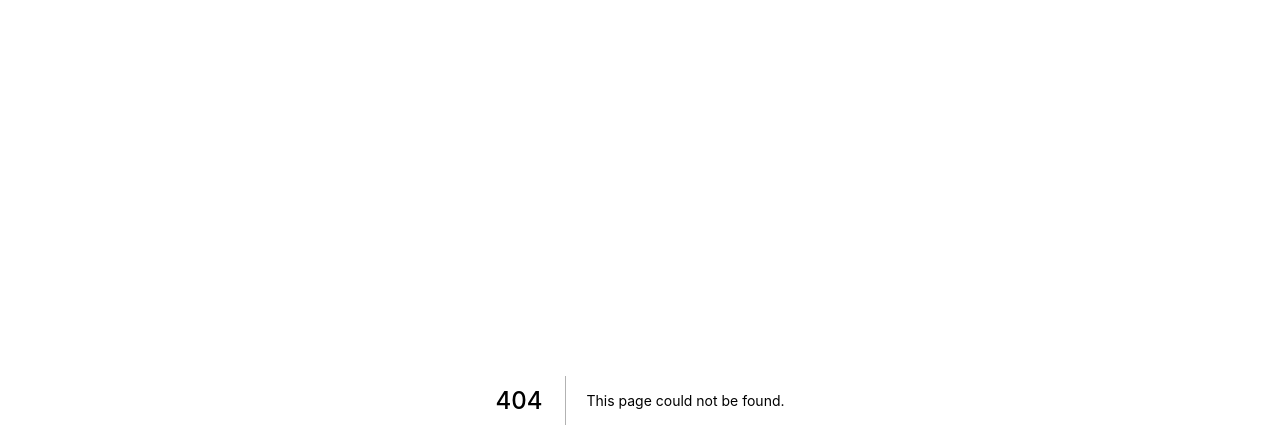
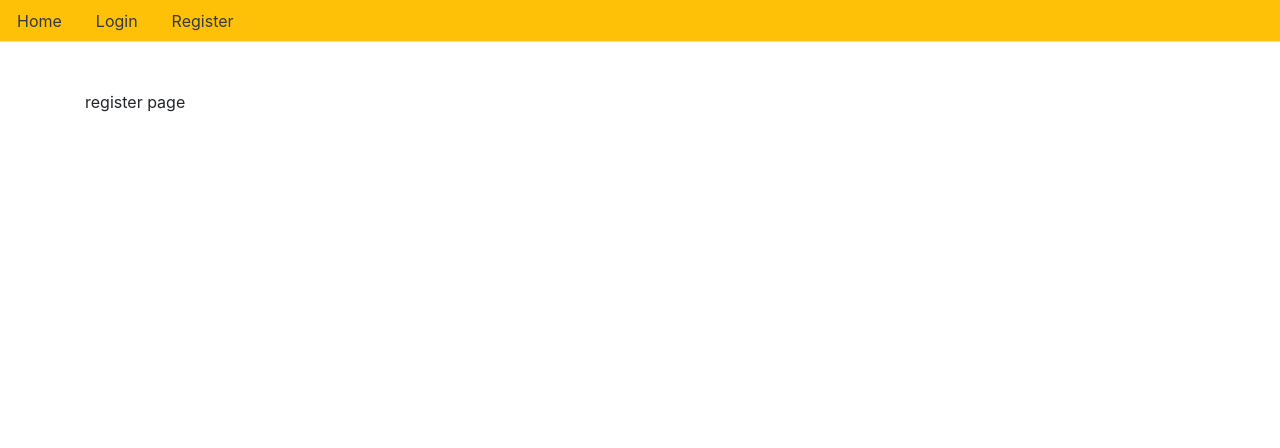
Before and after one commit to zizpzn/React-Node-AWS, a Next.js app in the folder client/: page /register in a window 1280 px wide. Before the commit this address had no page. Shown: the top 448 px of the page. Built offline with nearby package versions, Linux system fonts and the light colour scheme.

Commit message:
link component

```diff
--- a/client/components/Layout.js
+++ b/client/components/Layout.js
@@ -1,4 +1,5 @@
 import Head from "next/head";
+import Link from "next/link";
 
 const Layout = ({ children }) => {
   const head = () => (
@@ -13,19 +14,19 @@
   const nav = () => (
     <ul className="nav nav-tabs bg-warning">
       <li className="nav-item">
-        <a className="nav-link text-dark" href="">
-          Home
-        </a>
+        <Link href="/">
+          <a className="nav-link text-dark">Home</a>
+        </Link>
       </li>
       <li className="nav-item">
-        <a className="nav-link text-dark" href="">
-          Login
-        </a>
+        <Link href="/login">
+          <a className="nav-link text-dark">Login</a>
+        </Link>
       </li>
       <li className="nav-item">
-        <a className="nav-link text-dark" href="">
-          Register
-        </a>
+        <Link href="/register">
+          <a className="nav-link text-dark">Register</a>
+        </Link>
       </li>
     </ul>
   );
--- /dev/null
+++ b/client/pages/login.js
@@ -0,0 +1,5 @@
+import Layout from "../components/Layout";
+
+const Login = () => <Layout>login page</Layout>;
+
+export default Login;
--- /dev/null
+++ b/client/pages/register.js
@@ -0,0 +1,5 @@
+import Layout from "../components/Layout";
+
+const Register = () => <Layout>register page</Layout>;
+
+export default Register;
```
